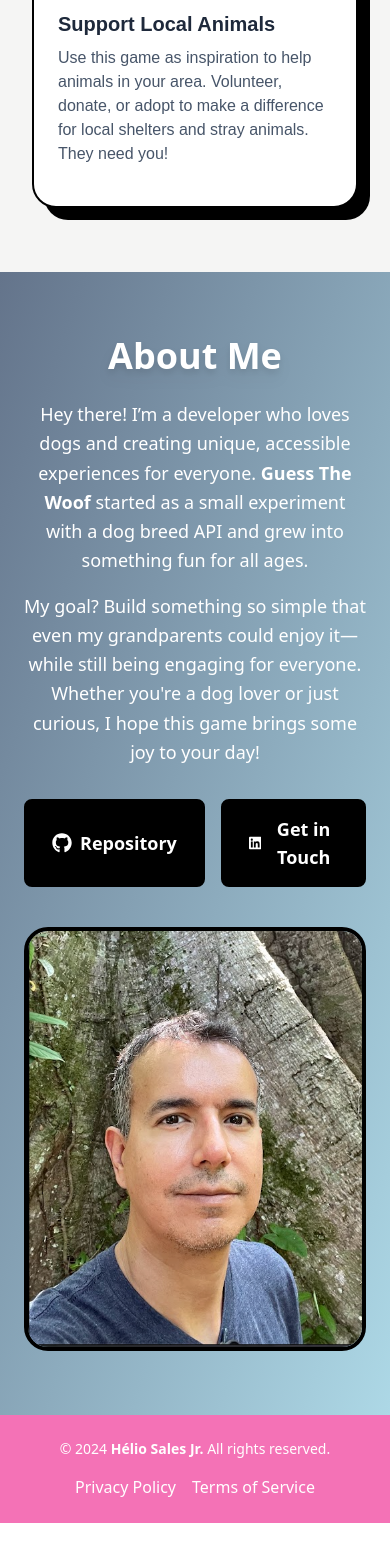
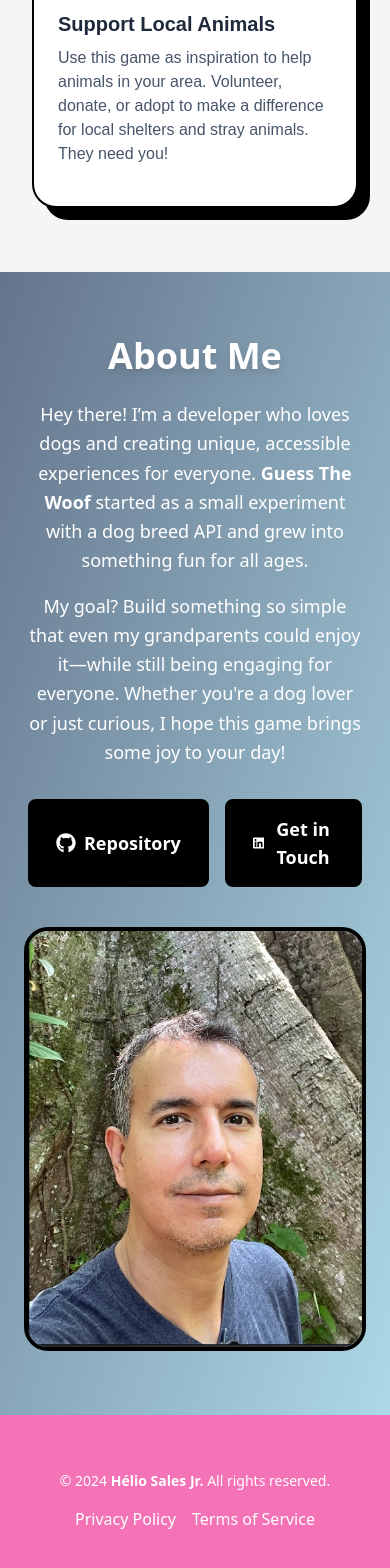
Before and after one commit to heliosalesjr/dogdog, a Next.js app: page / in a window 390 px wide. Shown: the part 2956-4524 px from the top of the page. Before the commit the page ends 4479 px from the top, so only its background shows below. Built offline with nearby package versions, Linux system fonts and the light colour scheme; no server answers.

Commit message:
about me section padding

```diff
--- a/app/components/AboutUs.jsx
+++ b/app/components/AboutUs.jsx
@@ -6,7 +6,7 @@ export default function AboutUs() {
     <section className="bg-gradient-to-br from-slate-500 to-[#ADD8E6] py-16">
       <div className="container mx-auto max-w-6xl px-6 flex flex-col lg:flex-row items-center">
         {/* Texto */}
-        <div className="lg:w-1/2 text-center lg:text-left">
+        <div className="lg:w-1/2 text-center lg:text-left px-8 md:px-0">
           <h2 className="text-4xl font-bold text-white mb-6 drop-shadow-lg">About Me</h2>
 
           <p className="text-lg text-white mb-4 leading-relaxed">
--- a/app/components/Footer.jsx
+++ b/app/components/Footer.jsx
@@ -2,7 +2,7 @@
 export default function Footer() {
     return (
       <footer className="bg-pink-400 py-6">
-        <div className="container mx-auto text-center">
+        <div className="container mx-auto text-center my-8">
           <p className="text-white text-sm">&copy; {new Date().getFullYear()} <span className="font-black">Hélio Sales Jr.</span> All rights reserved.</p>
           <div className="flex justify-center space-x-4 mt-4">
             <a href="#" className="text-white hover:text-orange-200">Privacy Policy</a>
```
